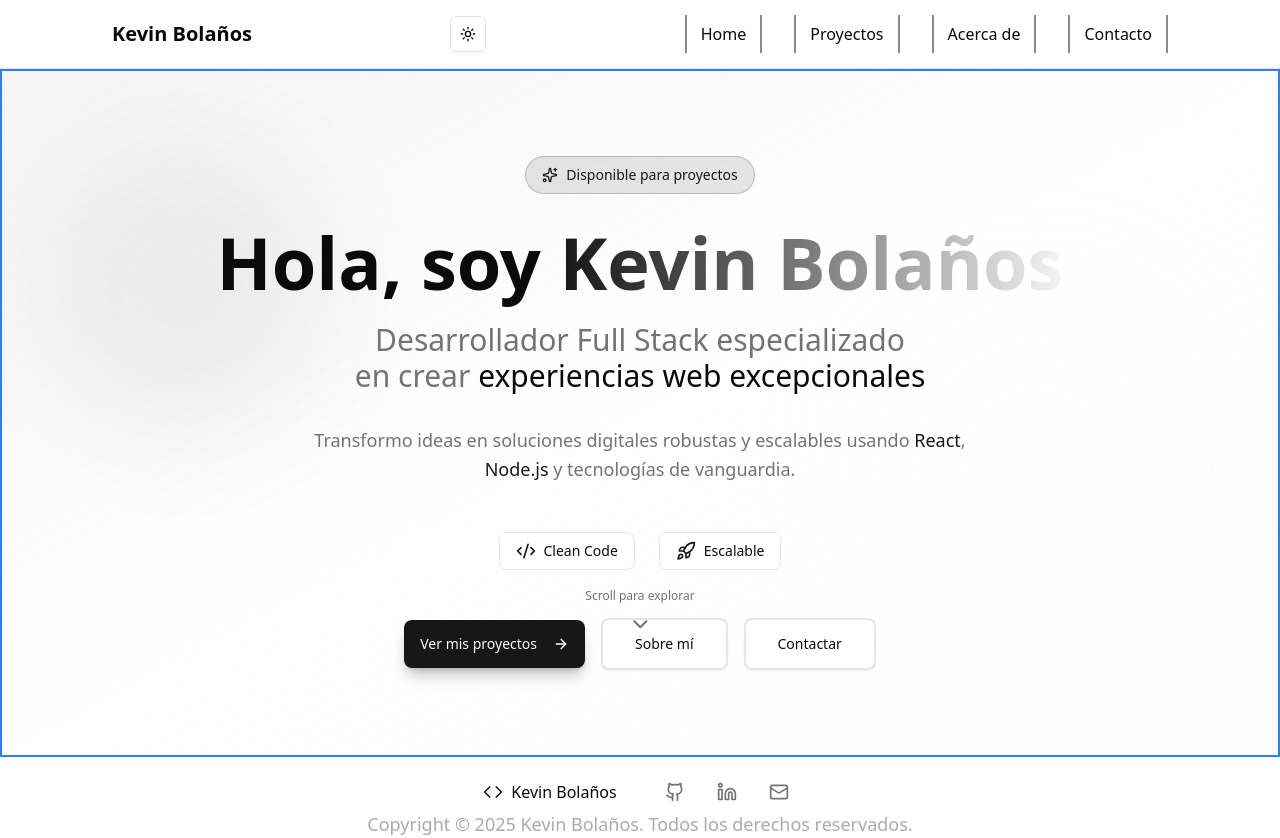
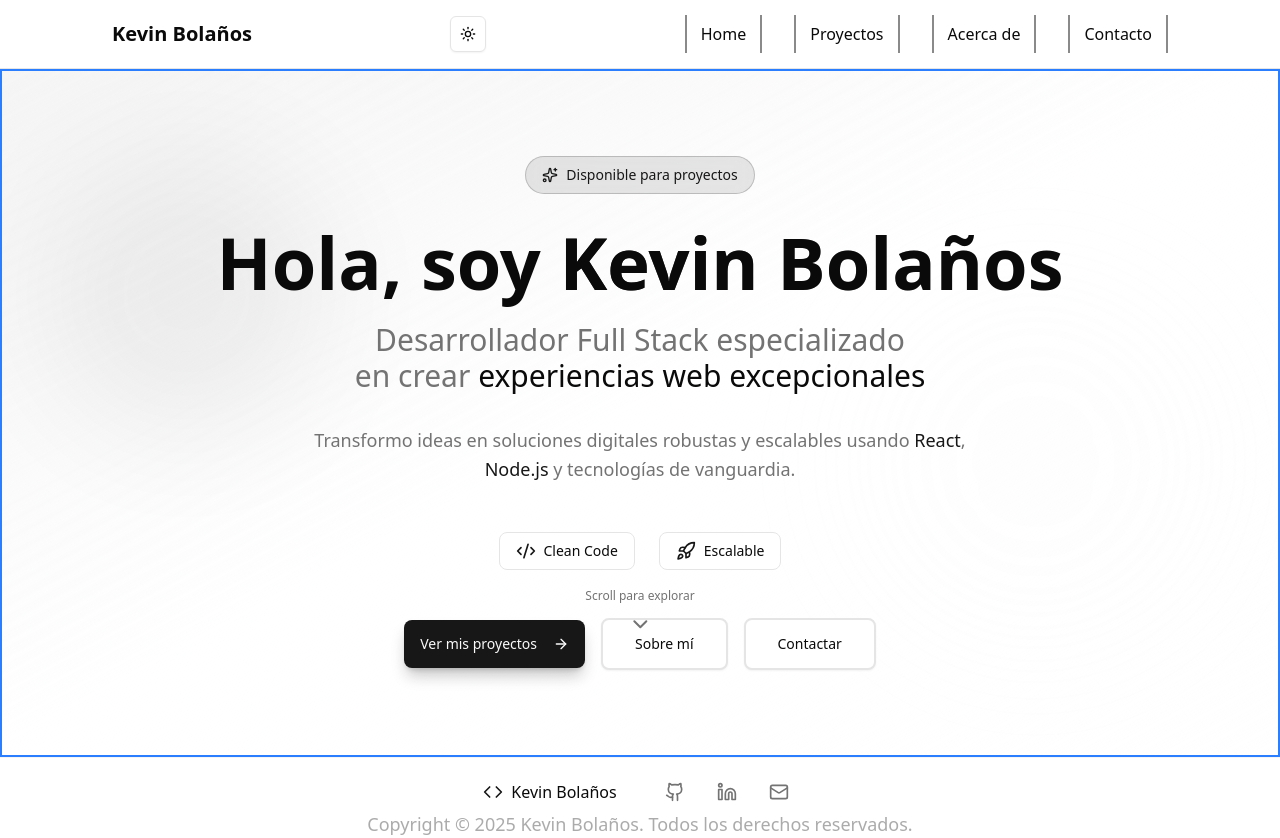
Before and after one commit to KevinBolanosDev/portfolio-nextjs, a Next.js app: page /home in a window 1280 px wide. Built offline with nearby package versions, Linux system fonts and the light colour scheme.

Commit message:
fix: Update text styling for name in Home component
- Change text color and font weight for the name "Kevin Bolaños" to enhance visibility and consistency with design standards.

```diff
--- a/src/components/home/Home.jsx
+++ b/src/components/home/Home.jsx
@@ -47,7 +47,7 @@ export function Home() {
           className="text-5xl md:text-6xl lg:text-7xl font-bold text-foreground mb-6 text-balance"
         >
           Hola, soy{" "}
-          <span className="text-primary bg-gradient-to-r from-primary to-accent bg-clip-text text-transparent">
+          <span className="text-foreground font-bold bg-gradient-to-r from-primary to-accent bg-clip-text">
             Kevin Bolaños
           </span>
         </motion.h1>
```
